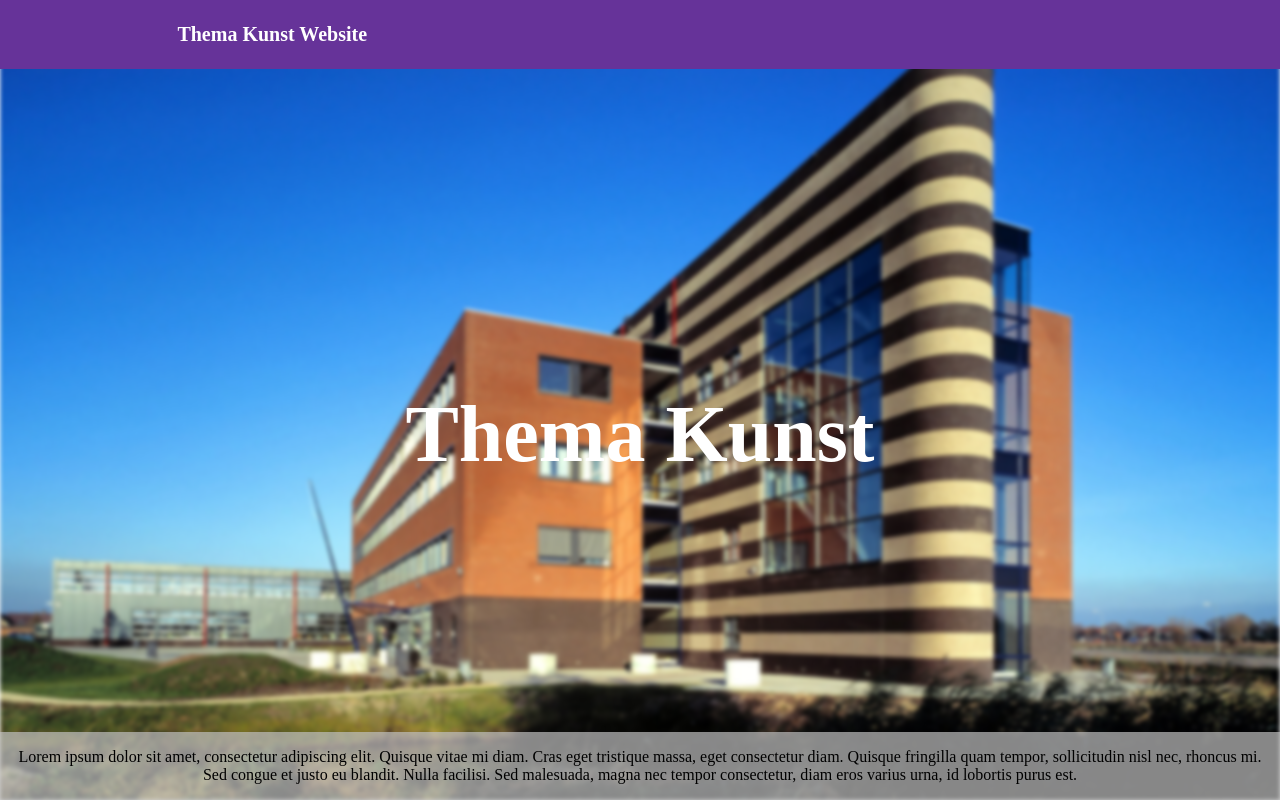
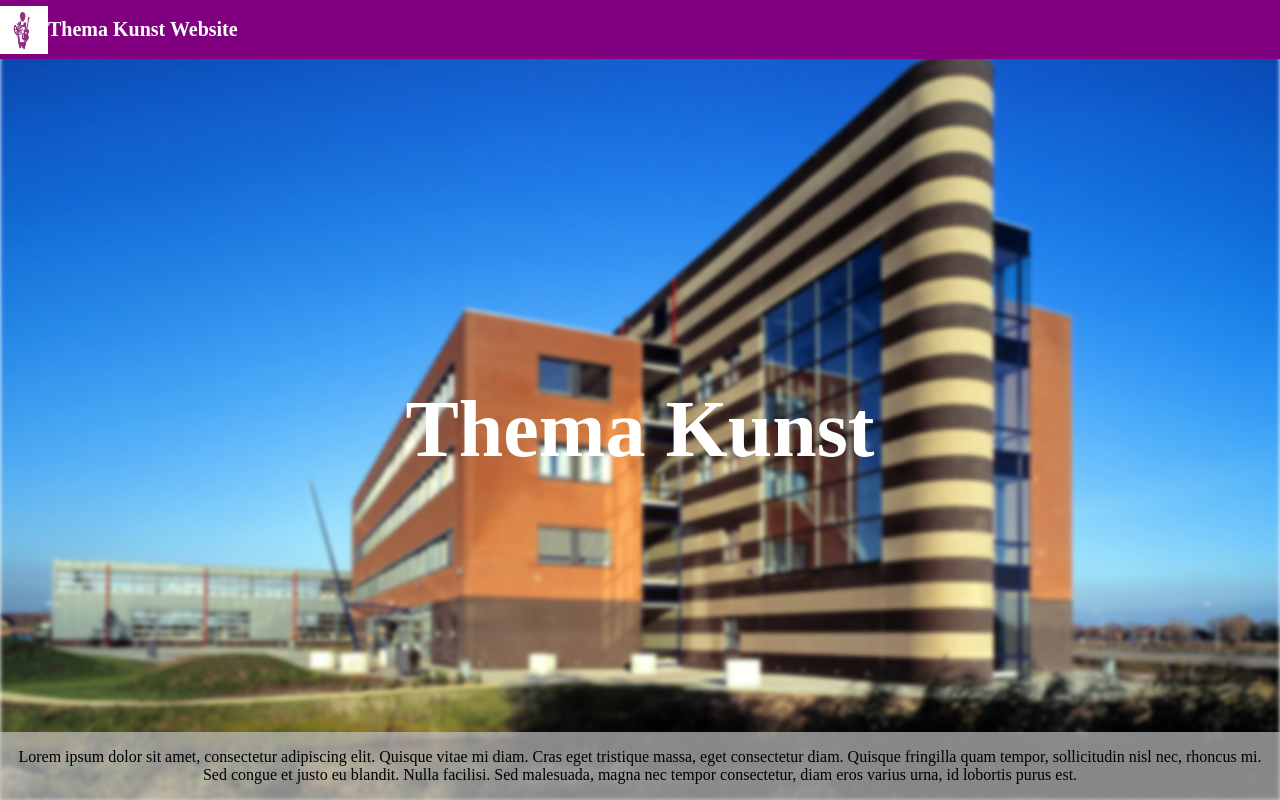
Before and after one commit to nobobo1234/themakunst-gatsby-archive, a Gatsby site: page / in a window 1280 px wide. Built offline with nearby package versions, Linux system fonts and the light colour scheme; Gatsby itself is replaced by a stand-in of ours.

Commit message:
Changing navbar

```diff
--- a/package.json
+++ b/package.json
@@ -17,7 +17,7 @@
     "react": "^16.9.0",
     "react-dom": "^16.9.0",
     "react-helmet": "^5.2.1",
-    "styled-components": "^4.3.2"
+    "styled-components": "^4.4.0"
   },
   "devDependencies": {
     "prettier": "^1.18.2"
--- /dev/null
+++ b/src/components/NavBar/Header.js
@@ -0,0 +1,9 @@
+import styled from 'styled-components';
+
+export default styled.div`
+    height: 4rem;
+    width: 100%;
+    background-color: purple;
+    display: flex;
+    align-items: center;
+`;
--- /dev/null
+++ b/src/components/NavBar/index.js
@@ -0,0 +1,36 @@
+import { Link } from "gatsby";
+import PropTypes from "prop-types";
+import React from "react";
+
+import Header from './Header'
+import Image from '../image';
+import ThemaKunst from '../../images/thema kunst.jpg';
+
+const NavBar = ({ siteTitle }) => (
+  <Header>
+    <div style={{ width: '3rem', height: '3rem' }}>
+        <Image src={ThemaKunst} />
+    </div>
+    <h1 style={{ margin: 0 }}>
+    <Link
+        to="/"
+        style={{
+        color: `white`,
+        textDecoration: `none`,
+        }}
+    >
+        {siteTitle}
+    </Link>
+    </h1>
+  </Header>
+)
+
+Header.propTypes = {
+  siteTitle: PropTypes.string,
+}
+
+Header.defaultProps = {
+  siteTitle: ``,
+}
+
+export default NavBar;
--- a/src/components/header.js
+++ /dev/null
@@ -1,42 +0,0 @@
-import { Link } from "gatsby"
-import PropTypes from "prop-types"
-import React from "react"
-
-const Header = ({ siteTitle }) => (
-  <header
-    style={{
-      background: `rebeccapurple`,
-    //   marginBottom: `1.45rem`,
-    }}
-  >
-    <div
-      style={{
-        margin: `0 auto`,
-        maxWidth: 960,
-        padding: `1.45rem 1.0875rem`,
-      }}
-    >
-      <h1 style={{ margin: 0 }}>
-        <Link
-          to="/"
-          style={{
-            color: `white`,
-            textDecoration: `none`,
-          }}
-        >
-          {siteTitle}
-        </Link>
-      </h1>
-    </div>
-  </header>
-)
-
-Header.propTypes = {
-  siteTitle: PropTypes.string,
-}
-
-Header.defaultProps = {
-  siteTitle: ``,
-}
-
-export default Header
--- a/src/components/image.js
+++ b/src/components/image.js
@@ -1,32 +1,8 @@
-import React from "react"
-import { useStaticQuery, graphql } from "gatsby"
-import Img from "gatsby-image"
+import styled from 'styled-components';
 
-/*
- * This component is built using `gatsby-image` to automatically serve optimized
- * images with lazy loading and reduced file sizes. The image is loaded using a
- * `useStaticQuery`, which allows us to load the image from directly within this
- * component, rather than having to pass the image data down from pages.
- *
- * For more information, see the docs:
- * - `gatsby-image`: https://gatsby.dev/gatsby-image
- * - `useStaticQuery`: https://www.gatsbyjs.org/docs/use-static-query/
- */
-
-const Image = () => {
-  const data = useStaticQuery(graphql`
-    query {
-      placeholderImage: file(relativePath: { eq: "gatsby-astronaut.png" }) {
-        childImageSharp {
-          fluid(maxWidth: 300) {
-            ...GatsbyImageSharpFluid
-          }
-        }
-      }
-    }
-  `)
-
-  return <Img fluid={data.placeholderImage.childImageSharp.fluid} />
-}
-
-export default Image
+export default styled.img.attrs(props => ({
+    src: props.src
+}))`
+    width: 100%;
+    height: 100%;
+`;
--- a/src/components/layout.js
+++ b/src/components/layout.js
@@ -2,7 +2,7 @@ import React from 'react';
 import { useStaticQuery, graphql } from 'gatsby';
 import styled from 'styled-components';
 
-import Header from './header';
+import NavBar from './NavBar';
 
 const Container = styled.div`
     display: flex;
@@ -24,7 +24,7 @@ export default ({ children }) => {
 
     return (
         <Container>
-            <Header siteTitle={data.site.siteMetadata.title} />
+            <NavBar siteTitle={data.site.siteMetadata.title} />
             {children}
         </Container>
     );
```
Also changed, not shown: src/images/thema kunst.jpg (added), 1 other file.
